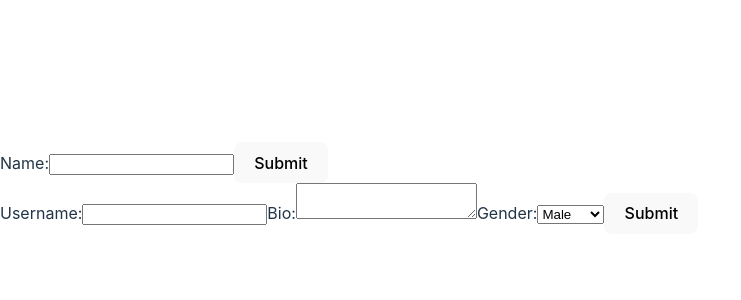
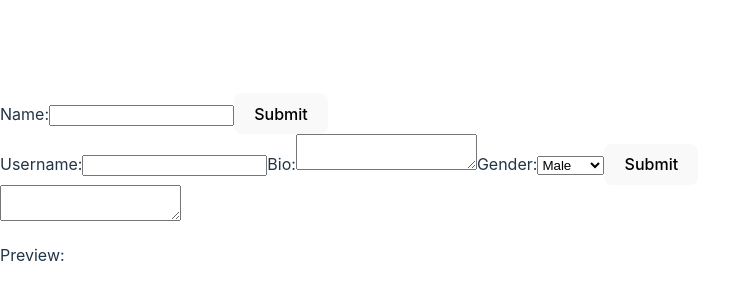
Before and after one commit to Samadali123/ReactForms, a React (Vite) app: page / in a window 1280 px wide. Shown: the part 212-512 px from the top of the page, without its empty margins (0-741 px from the left). Built offline with nearby package versions, Linux system fonts and the light colour scheme.

Commit message:
two way binding

```diff
--- a/src/App.jsx
+++ b/src/App.jsx
@@ -1,12 +1,14 @@
 import React from 'react'
 import BasicForm from './components/Basicform'
 import ComplexForm from './components/Complexform'
+import TwoWayBinding from './components/Twowaybinding'
 
 const App = () => {
   return (
     <div>
       <BasicForm/>
       <ComplexForm/>
+      <TwoWayBinding/>
     </div>
   )
 }
--- /dev/null
+++ b/src/components/Twowaybinding.jsx
@@ -0,0 +1,14 @@
+import { useState } from "react";
+
+function TwoWayBinding() {
+  const [message, setMessage] = useState("");
+
+  return (
+    <div>
+      <textarea value={message} onChange={(e) => setMessage(e.target.value)} />
+      <p>Preview: {message}</p>
+    </div>
+  );
+}
+
+export default TwoWayBinding;
```
